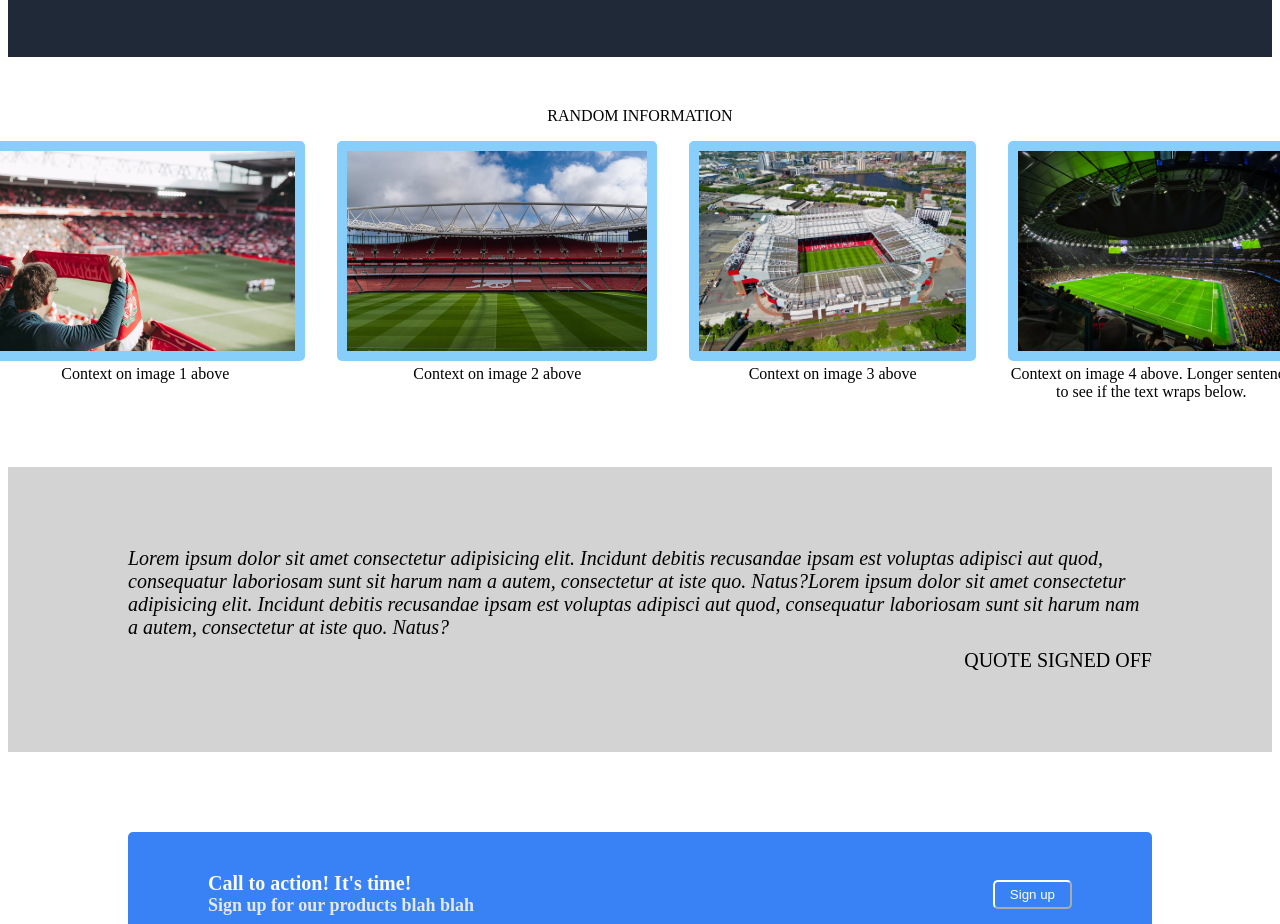
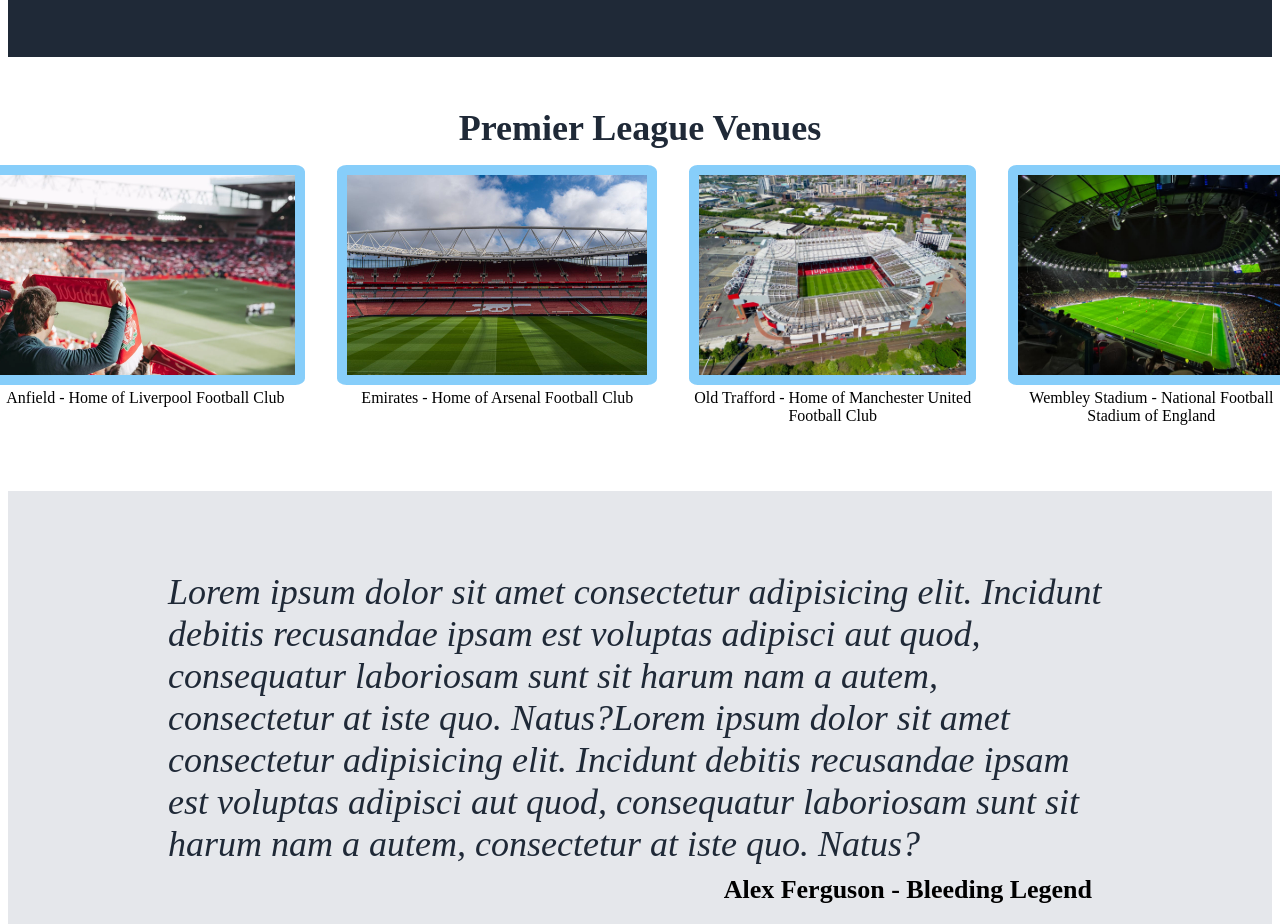
Before and after one commit to MattyMc92/first-landing-page, a plain HTML site: page index.html in a window 1280 px wide. Shown: the part 348-1272 px from the top of the page. Drawn offline with Linux system fonts and the light colour scheme.

Commit message:
Landing page complete

```diff
--- a/index.html
+++ b/index.html
@@ -27,33 +27,33 @@
                 <div class="website-second">This website has some sub heading that is less bolder then the heading </div>
                 <button>Sign up</button>
             </div>
-            <img src="./images/football-main.jpeg" alt="football">
+            <img class="football" src="./images/football-main.jpeg" alt="football">
     </div>
 
     <div class="main-top">
-        <text>RANDOM INFORMATION</text>
+        <div class="random">Premier League Venues</div>
             <div class="container">
                 <div class="info">
                     <img src="./images/Anfield.webp">
-                    <div>Context on image 1 above</div>
+                    <div>Anfield - Home of Liverpool Football Club</div>
                 </div>
                 <div class="info">
                     <img src="./images/Emirates.jpeg">
-                    <div>Context on image 2 above</div>
+                    <div>Emirates - Home of Arsenal Football Club</div>
                 </div>
                 <div class="info">
                     <img src="./images/Old Trafford.jpeg">
-                    <div>Context on image 3 above</div>
+                    <div>Old Trafford - Home of Manchester United Football Club</div>
                 </div>
                 <div class="info">
                     <img src="./images/Wembley.jpeg">
-                    <div>Context on image 4 above. Longer sentence to see if the text wraps below.</div>
+                    <div>Wembley Stadium - National Football Stadium of England</div>
                 </div>
             </div>
     </div>
     <div class="main-bottom">
-        <div><em>Lorem ipsum dolor sit amet consectetur adipisicing elit. Incidunt debitis recusandae ipsam est voluptas adipisci aut quod, consequatur laboriosam sunt sit harum nam a autem, consectetur at iste quo. Natus?Lorem ipsum dolor sit amet consectetur adipisicing elit. Incidunt debitis recusandae ipsam est voluptas adipisci aut quod, consequatur laboriosam sunt sit harum nam a autem, consectetur at iste quo. Natus?</em></div>
-    <div class="signature">QUOTE SIGNED OFF</div>
+        <div class="text">Lorem ipsum dolor sit amet consectetur adipisicing elit. Incidunt debitis recusandae ipsam est voluptas adipisci aut quod, consequatur laboriosam sunt sit harum nam a autem, consectetur at iste quo. Natus?Lorem ipsum dolor sit amet consectetur adipisicing elit. Incidunt debitis recusandae ipsam est voluptas adipisci aut quod, consequatur laboriosam sunt sit harum nam a autem, consectetur at iste quo. Natus?</div>
+        <div class="signature">Alex Ferguson - Bleeding Legend</div>
     </div>
     <div class="action-container">
         <div class="call">Call to action! It's time!
--- a/style.css
+++ b/style.css
@@ -1,6 +1,6 @@
 img {height: 200px;
     border:10px solid lightskyblue;
-    border-radius: 5px;
+    border-radius: 3%;
     }
 
 .top-section {background-color: #1f2937;
@@ -13,6 +13,7 @@ padding-bottom: 60px;
     display: flex;
     padding: 0px 120px;
     padding-bottom: 60px;
+
 justify-content: space-between;}
 
 .header { display: flex;
@@ -32,7 +33,8 @@ font-weight: 900;
 color:#F9FAF8}
 
 .website-second {font-size: 18px;
-color:#E5E7EB}
+color:#E5E7EB;
+font-weight: 300;}
 
 a {text-decoration: none;
 font-size: 18px;
@@ -61,15 +63,23 @@ margin: 50px;
     padding:16px;
 }
 
-.main-bottom {background-color: lightgray;
-padding: 80px 120px;
+.main-bottom {background-color: #E5E7EB;
+padding: 80px 160px;
 
-font-size: 20px;
 display: flex;
 flex-direction: column;}
 
+.text { font-size: 36px;
+    color: #1f2937;
+    font-style: italic;}
+
 .signature {margin-top: 10px;
+    margin-right: 20px;
     text-align: end;
+    font-weight: bold;
+    font-style: none;
+    font-size: 26px;
+
     }
 
 .action-container {padding: 40px 80px;
@@ -82,6 +92,10 @@ flex-direction: column;}
 
 }
 
+.random {color: #1f2937;
+font-weight: 900;
+font-size: 36px;}
+
 .call { font-weight: 900;
     color:#F9FAF8;
     font-size: 20px;
@@ -92,3 +106,6 @@ button {background-color: #3882F6 ;
     border-radius:5px;
     border-color: white;
     color: white;}
+
+.football {width: 400px;
+height: 200px;}
```
